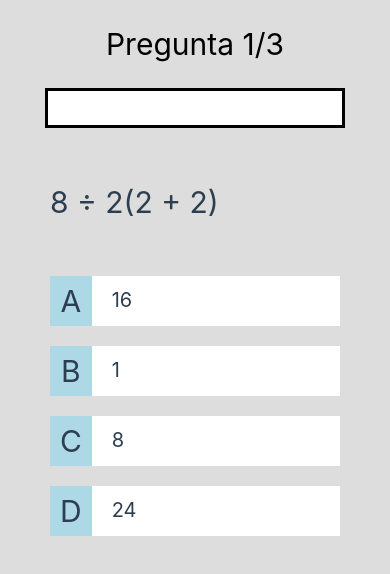
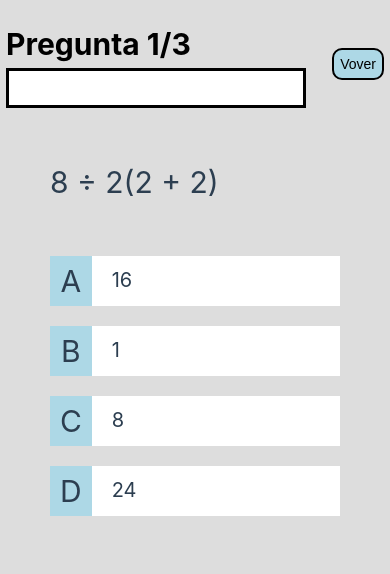
Before and after one commit to JaviCalonge/juego-preguntas, a Vue app: page /quiz/1 in a window 390 px wide. Shown: the top 574 px of the page. Built offline with nearby package versions, Linux system fonts and the light colour scheme.

Commit message:
Boton volver

```diff
--- a/src/components/QuizHeader.vue
+++ b/src/components/QuizHeader.vue
@@ -7,10 +7,13 @@
 
 <template>
   <header>
-      <a href="/index.html"><h4>Pregunta {{ questionStatus }}</h4></a>
+    <div>
+      <h4>Pregunta {{ questionStatus }}</h4>
       <div class="bar">
         <div class="completion" :style="{width: barPercentage}"></div>
       </div>
+    </div>
+      <RouterLink to="/"><button class="back">Vover</button></RouterLink>
     </header>
 </template>
 
@@ -19,9 +22,10 @@ header {
   margin-top: 20px;
   display: flex;
   align-items: center;
+  justify-content: space-between;
   gap: 20px;
 }
-header a {
+header h4 {
   text-decoration: none;
   font-size: 30px;
   font-weight: bold;
@@ -38,10 +42,26 @@ header a {
   width: 0;
   background-color: lightblue;
 }
+.back {
+  margin-top: -20px;
+  font-size: 24px;
+  padding: 10px;
+  background-color: lightblue;
+  border: 2px solid black;
+  border-radius: 10px;
+}
 
 @media (max-width: 1110px) {
   header {
-  flex-direction: column;
+  justify-content: space-evenly;
+}
+  .back {
+    margin: 0;
+    font-size: 14px;
+    padding: 6px;
+    background-color: lightblue;
+    border: 2px solid black;
+    border-radius: 10px;
 }
 }
 </style>
--- a/src/components/Result.vue
+++ b/src/components/Result.vue
@@ -11,40 +11,30 @@
     <h1>
       {{ numberOfCorrectAnswer }}/{{ quizQuestionLength }}
     </h1>
-
     <div v-if="numberOfCorrectAnswer === quizQuestionLength" class="confetti-container">
       <span v-for="n in 50" :key="n" class="confetti">🎉</span>
       <span v-for="n in 10" :key="n" class="confetti">⭐</span>
-
+      <p class="congratulations">🎉 ¡Felicidades! 🎉 <br> Has respondido a todas las preguntas correctamente</p>
+      <button class="again-btn">
+      <RouterLink to="/" class="again">Vuelve a jugar</RouterLink>
+  </button>
     </div>
-
-    <button class="again-btn">
-      <RouterLink to="/" class="again">Try another quiz!</RouterLink>
-    </button>
-  </div>
-</template>
-
-
-<!-- <template>
-  <div class="results">
-    <p>Your results...</p>
-    <h1>
-      {{ numberOfCorrectAnswer }}/{{ quizQuestionLength }}
-    </h1>
-
-    <div v-if="numberOfCorrectAnswer === quizQuestionLength" class="congratulations">
-      🎉 ¡Felicidades! 🎉 <br> Has respondido a todas las preguntas correctamente
+    <div v-else-if="numberOfCorrectAnswer === 0">
+      <p class="better-luck">
+      ¡No te desanimes! <br>Seguro que la próxima vez lo harás mejor
+      </p>
     </div>
-
-
-    <div v-else class="better-luck">
+    <div v-else>
+      <p class="better-luck">
       ¡Bien hecho! Pero aún puedes mejorar
+      </p>
     </div>
     <button class="again-btn">
-    <RouterLink to="/" class="again">Try another quiz!</RouterLink>
+      <RouterLink to="/" class="again">Vuelve a jugar</RouterLink>
   </button>
   </div>
-</template> -->
+
+</template>
 
 <style scoped>
 .results {
@@ -86,7 +76,6 @@ h1 {
 }
 
 .confetti-container {
-  position: absolute;
   top: 0;
   left: 0;
   width: 100%;
@@ -99,18 +88,15 @@ h1 {
   position: absolute;
   top: -10%;
   font-size: 2rem;
-  animation: fall 4s linear infinite;
-  opacity: 0;
+  animation: fall 0.1s linear infinite;
 }
 
 @keyframes fall {
   0% {
     transform: translateY(-100vh);
-    opacity: 1;
   }
   100% {
     transform: translateY(100vh);
-    opacity: 1;
   }
 }
 
```
